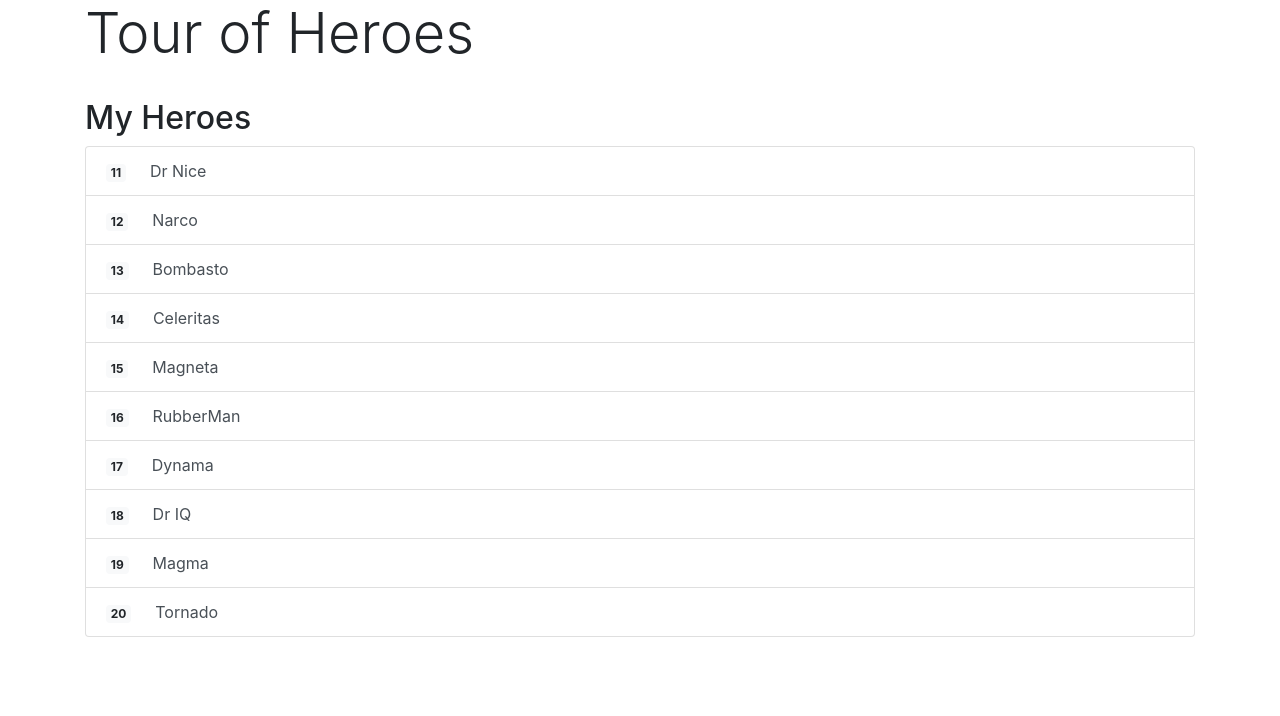
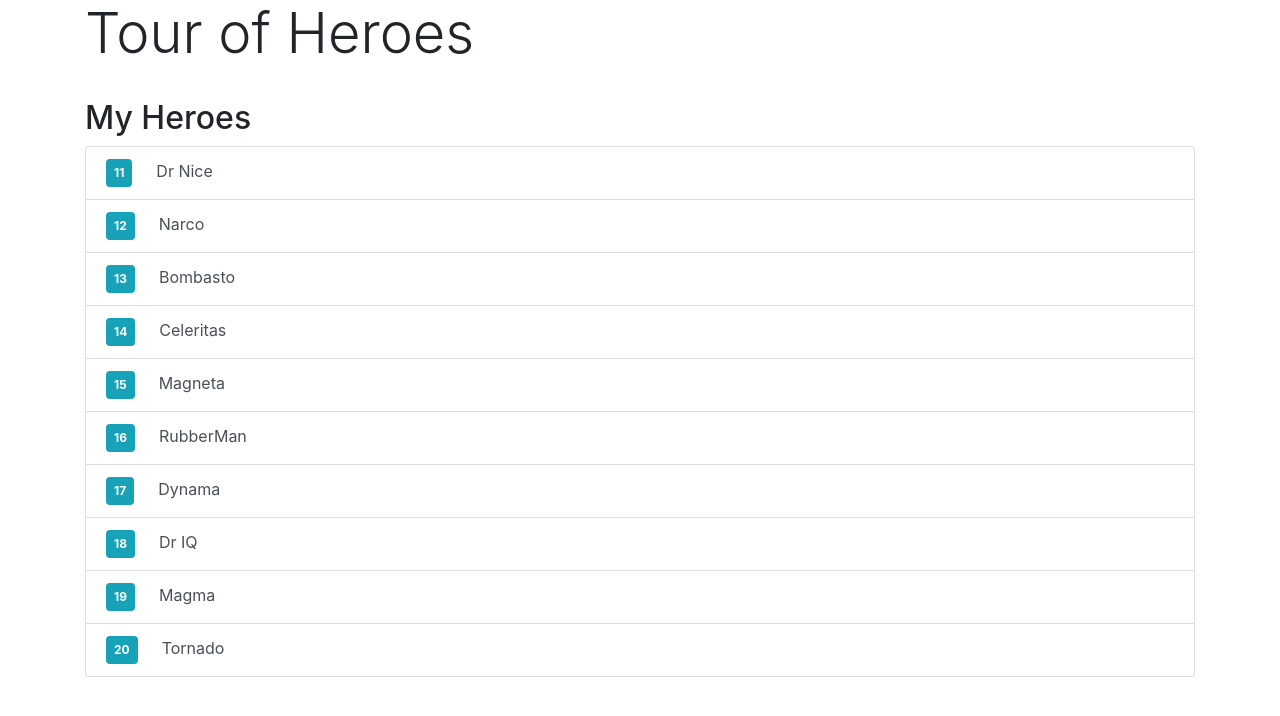
Before and after one commit to webceyhan/ng-heroes-app, an Angular app: page / in a window 1280 px wide. Shown: the top 716 px of the page. Built offline with nearby package versions, Linux system fonts and the light colour scheme.

Commit message:
selected style applied

```diff
--- a/src/app/heroes/heroes.component.html
+++ b/src/app/heroes/heroes.component.html
@@ -4,9 +4,10 @@
     <li
         *ngFor="let hero of heroes"
         (click)="onSelect(hero)"
-        class="list-group-item list-group-item-action"
+        [class.active]="hero === selectedHero"
+        class="list-group-item list-group-item-action pointer"
     >
-        <span class="badge badge-light">{{ hero.id }}</span>
+        <span class="badge badge-info p-2">{{ hero.id }}</span>
         <span class="ml-4">{{ hero.name }}</span>
     </li>
 </ul>
--- a/src/styles.css
+++ b/src/styles.css
@@ -1 +1,5 @@
 /* You can add global styles to this file, and also import other style files */
+
+.pointer {
+    cursor: pointer;
+}
```
